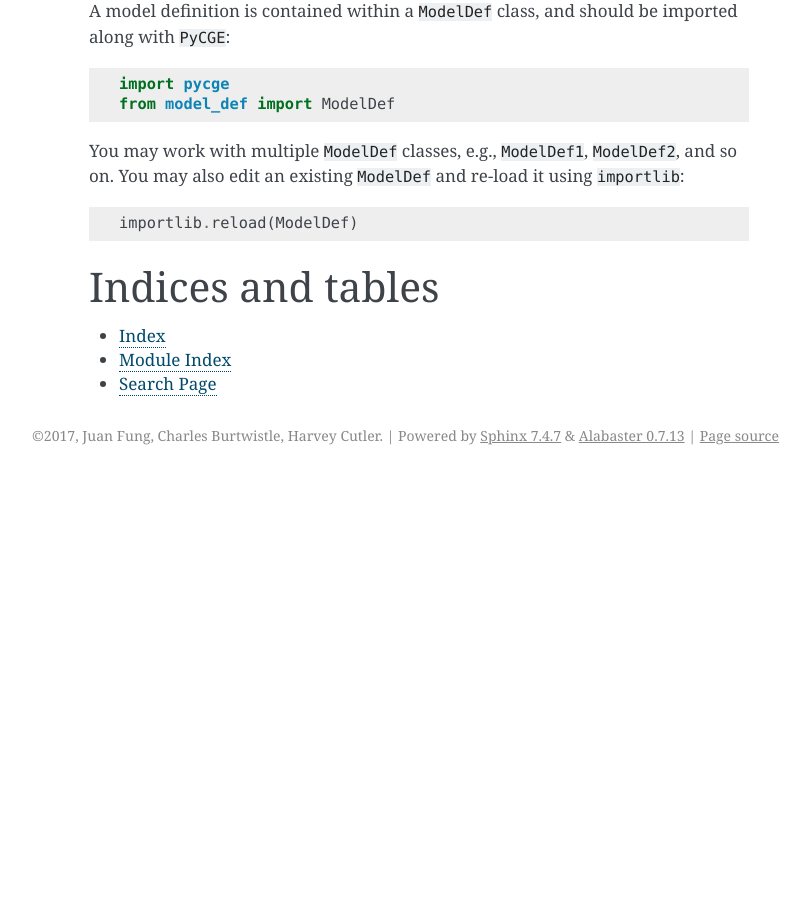
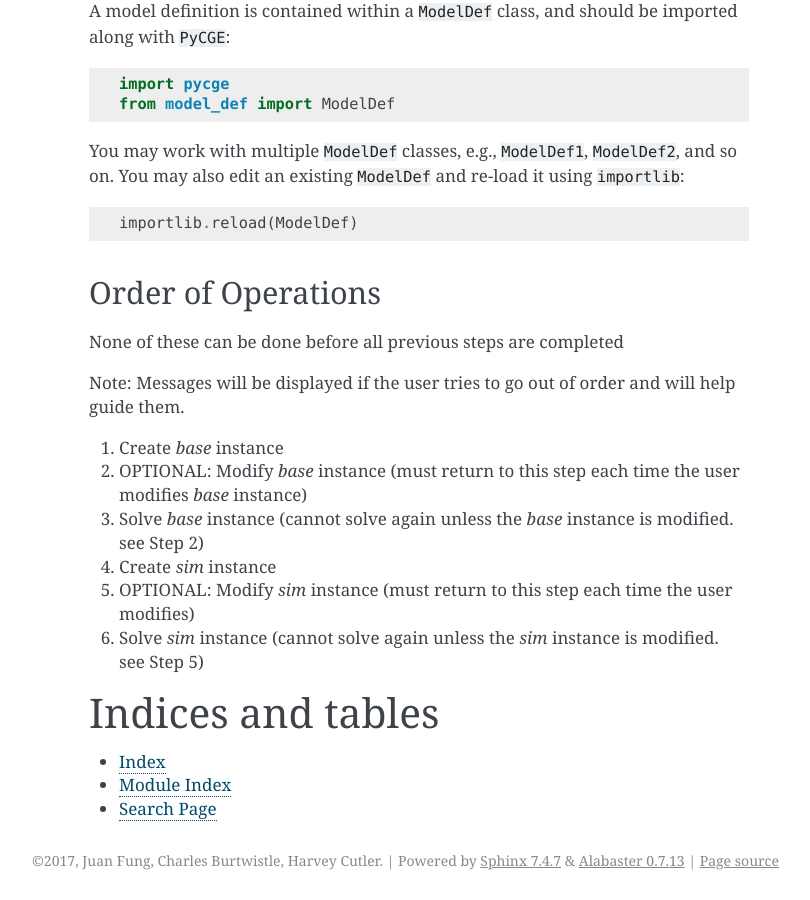
Before and after one commit to juanfung/pycge, a Sphinx documentation site: the page built from docs/index.rst, in a window 1280 px wide and 900 px high, scrolled down 5616 px. Shown: the whole window, without its empty margins (331-1141 px from the left). Built offline with Sphinx 7.4.7, drawn with Linux system fonts in a browser that asks for light colours; before the commit the page ends 6091 px from its top, so only the background shows below that.

Commit message:
Tells the user the correct order of operation in the docs

```diff
--- a/docs/index.rst
+++ b/docs/index.rst
@@ -257,6 +257,20 @@ You may also edit an existing ``ModelDef`` and re-load it using ``importlib``::
 
     importlib.reload(ModelDef)
 
+Order of Operations
+-------------------
+None of these can be done before all previous steps are completed
+
+Note: Messages will be displayed if the user tries to go out of order and will help guide them.
+
+1. Create `base` instance
+2. OPTIONAL: Modify `base` instance (must return to this step each time the user modifies `base` instance)
+3. Solve `base` instance (cannot solve again unless the `base` instance is modified. see Step 2)
+4. Create `sim` instance
+5. OPTIONAL: Modify `sim` instance (must return to this step each time the user modifies)
+6. Solve `sim` instance (cannot solve again unless the `sim` instance is modified. see Step 5)
+
+
 
 
 
```
